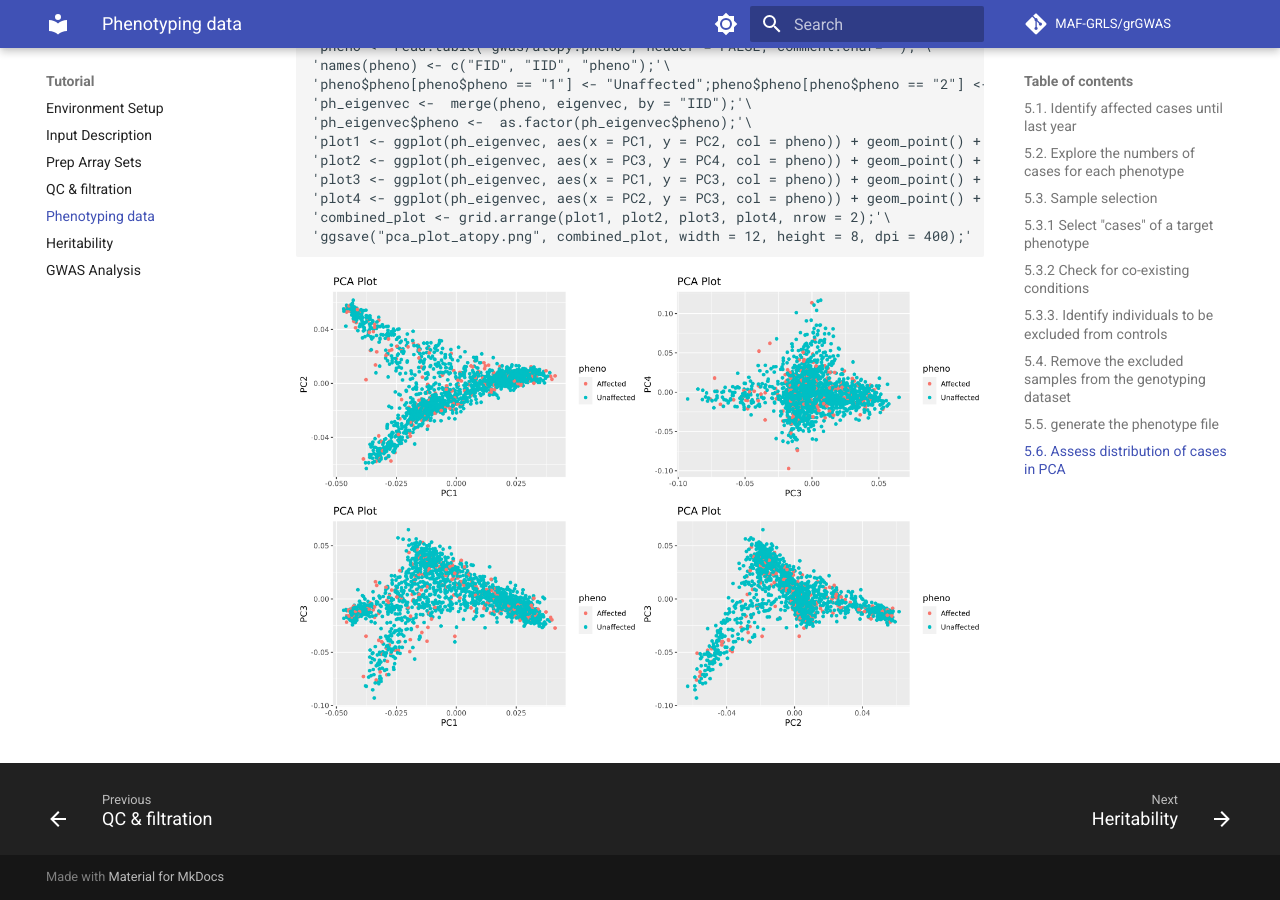
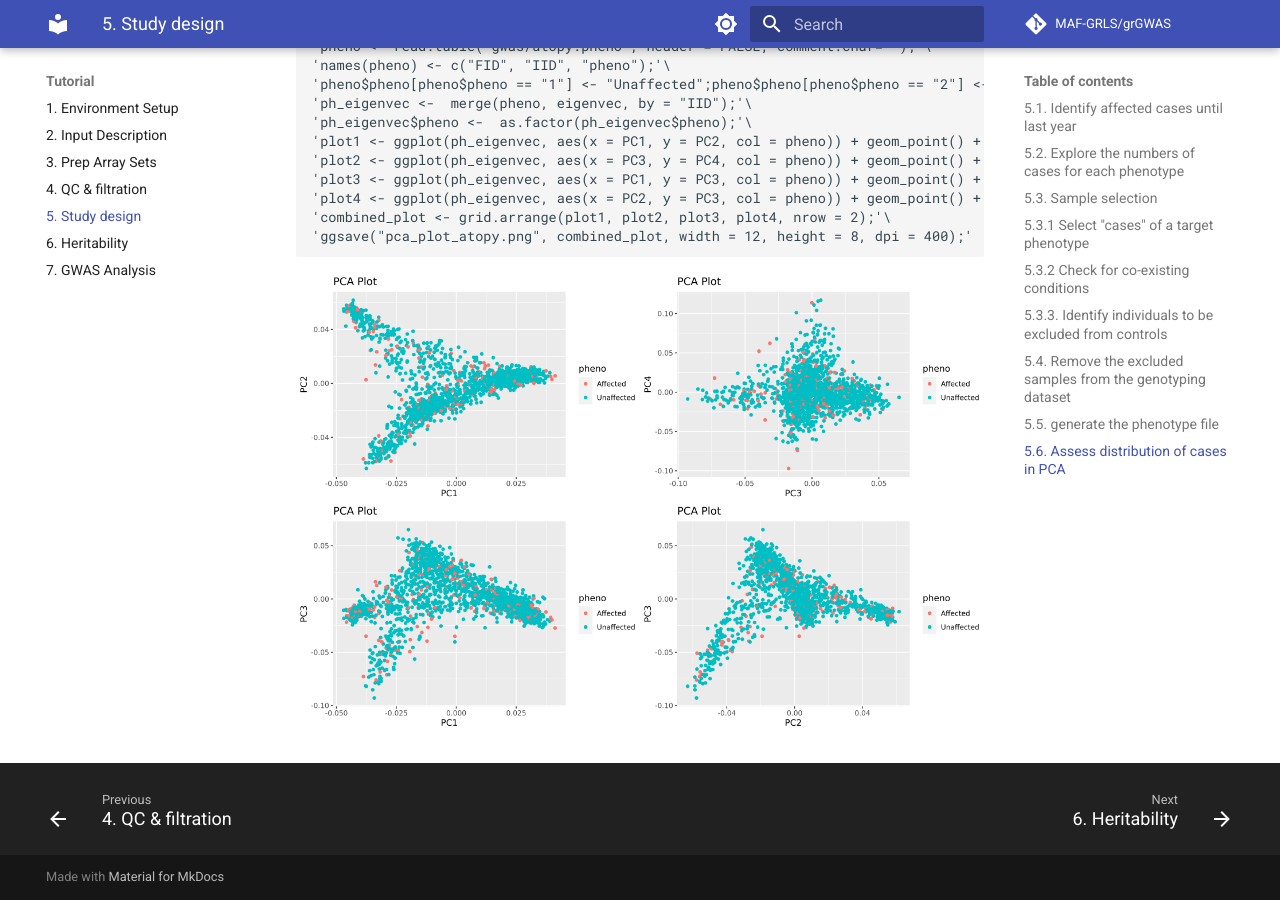
Before and after one commit to morrisanimalfoundation/grGWAS, an MkDocs documentation site: the page built from docs/5.pheno.md, in a window 1280 px wide and 900 px high, scrolled down 2255 px. Built offline with MkDocs 1.6.1 and Material for MkDocs 9.7.7, drawn with Linux system fonts in a browser that asks for light colours; comment, search, counter and statistics services are not loaded; some of the changed text lies outside the part shown.

Commit message:
Update mkdocs.yml

```diff
--- a/mkdocs.yml
+++ b/mkdocs.yml
@@ -45,15 +45,16 @@ theme:
 nav:
   - Home: index.md
   - Tutorial:
-    - Environment Setup: 1.install.md
-    - Input Description: 2.Input_files.md
-    - Prep Array Sets: 3.prep_arrays.md
-    - QC & filtration: 4.qc_filter.md
-    - Phenotyping data: 5.pheno.md
-    - Heritability: 6.heritability.md
-    - GWAS Analysis: 7.gwas.md
+    - 1. Environment Setup: 1.install.md
+    - 2. Input Description: 2.Input_files.md
+    - 3. Prep Array Sets: 3.prep_arrays.md
+    - 4. QC & filtration: 4.qc_filter.md
+    - 5. Study design: 5.pheno.md
+    - 6. Heritability: 6.heritability.md
+    - 7. GWAS Analysis: 7.gwas.md
   - Bulletin:
     - Health concerns: ext_docs/health_concerns.md
+    - Previous GWAS: ext_docs/gwas_studies.md
     - Sample-distance: ext_docs/sample_distance.md
     - Admixture analysis: ext_docs/admixture_analysis.md
     - GREML analysis: ext_docs/GREML_analysis.md
```
